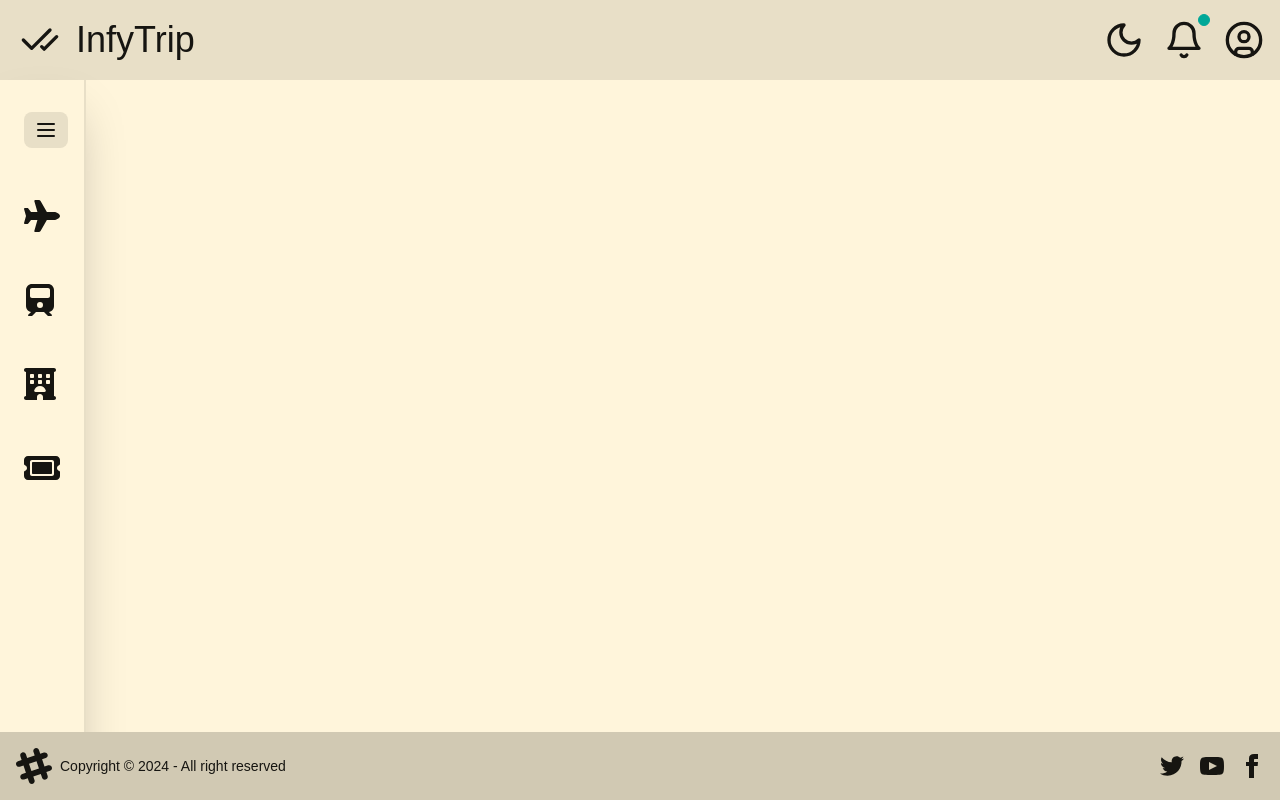
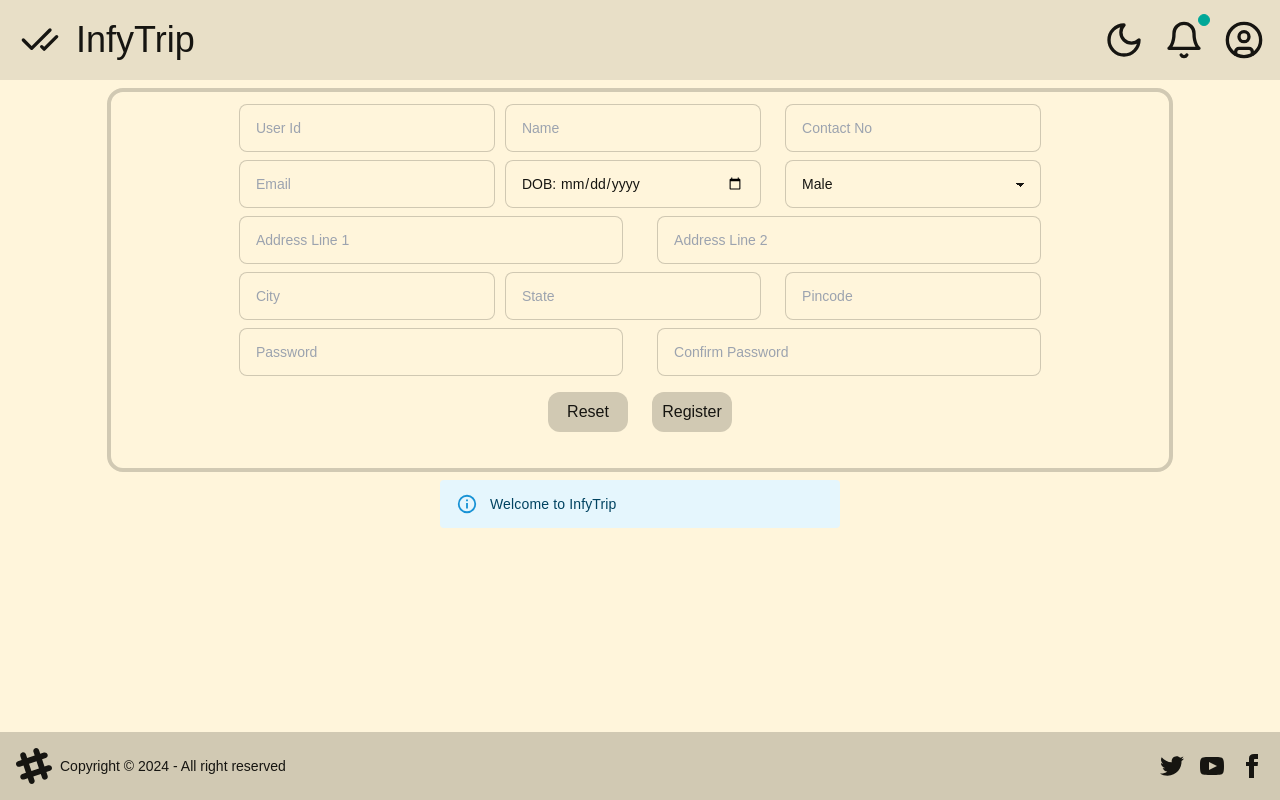
Before and after one commit to Babai8899/react-deploy, a React (Vite) app: page /react-deploy/register in a window 1280 px wide. Built offline with nearby package versions, Linux system fonts and the light colour scheme; a web font is replaced by a local one.

Commit message:
completed add user

```diff
--- a/src/App.jsx
+++ b/src/App.jsx
@@ -5,7 +5,7 @@
 import SidebarItems from "./shared/SidebarItems"
 import Home from "./module/Home"
 import LogIn from "./module/user/LogIn.jsx"
-// import AddCustomer from "./module/customer/AddCustomer"
+import Add from "./module/user/Add.jsx"
 // import Read from "./module/customer/Read"
 // import ChatBot from "./shared/ChatBot"
 // import Task from "./users/Task"
@@ -21,7 +21,9 @@
       {/* <ChatBot/> */}
       <Router>
         <Navbar />
+        {isLoggedIn === 'true' ?
         <SidebarItems/>
+        : null }
         <Routes>
           {/* <Route path="/task" element={<Task />} />
           <Route path="/list" element={<List />} />
@@ -30,7 +32,7 @@
           {isLoggedIn === 'true' ? <Route exact path='/react-deploy' element={<Home />} /> : <Route exact path='/react-deploy' element={<LogIn />} />}
           <Route exact path='/react-deploy' element={<Home />} />
           <Route exact path='/react-deploy/login' element={<LogIn />} />
-          {/* <Route exact path='/register' element={<AddCustomer />} /> */}
+          <Route exact path='/react-deploy/register' element={<Add />} />
           {/* <Route exact path='/customer/view' element={<Read />} /> */}
         </Routes>
       </Router>
--- /dev/null
+++ b/src/module/user/Add.jsx
@@ -0,0 +1,200 @@
+// eslint-disable-next-line no-unused-vars
+import React from 'react'
+import { useState } from 'react'
+import SimpleAlert from '../../shared/SimpleAltert.jsx';
+import { useNavigate } from 'react-router-dom';
+import axios, { HttpStatusCode } from 'axios';
+
+function Add() {
+    const [alert, setAlert] = useState({
+        type: 'info',
+        msg: 'Welcome to InfyTrip'
+    });
+
+    const showAlert = (type, msg) => {
+        setAlert({ type: type, msg: msg });
+        setTimeout(() => {
+            setAlert(null);
+        }, 1500);
+    }
+
+    const navigate = useNavigate();
+
+    const [user, setUser] = useState({
+        userId: "",
+        userName: "",
+        password: "",
+        confirmPassword: "",
+        email: "",
+        dob: "",
+        phone: "",
+        gender: "",
+        addressLine1: "",
+        addressLine2: "",
+        city: "",
+        state: "",
+        pincode: ""
+    })
+
+    const {
+        userId,
+        userName,
+        password,
+        confirmPassword,
+        email,
+        dob,
+        phone,
+        gender,
+        addressLine1,
+        addressLine2,
+        city,
+        state,
+        pincode
+    } = user
+
+    const onInputChange = (e) => {
+        setUser({
+            ...user, [e.target.name]: e.target.value
+        })
+    }
+
+
+    const resetInputs = () => {
+        setUser({
+            userId: "",
+            userName: "",
+            password: "",
+            confirmPassword: "",
+            email: "",
+            phone: "",
+            dob: "",
+            gender: "Gender",
+            addressLine1: "",
+            addressLine2: "",
+            city: "",
+            state: "",
+            pincode: ""
+        })
+        setAlert({ type: 'info', msg: 'Welcome to InfyTrip' });
+    }
+
+    const requestBody = {
+        userId: user.userId,
+        userName: user.userName,
+        password: user.password,
+        confirmPassword: user.confirmPassword,
+        email: user.email,
+        phone: user.phone,
+        dob: user.dob,
+        gender: user.gender.toLowerCase(),
+        address: {
+            addressLine1: user.addressLine1,
+            addressLine2: user.addressLine2,
+            city: user.city,
+            state: user.state,
+            pincode: user.pincode
+        }
+    }
+
+
+    const data = requestBody;
+
+    console.log(data);
+
+    const URL = 'https://demodummy-7nz3bh2w.b4a.run/user/';
+
+    const onSubmit = async (e) => {
+        e.preventDefault();
+        if (user.password !== user.confirmPassword) {
+            setAlert({ type: 'error', msg: 'Password does not match' });
+            error = true;
+            return;
+        }
+        axios.post(URL, data).then((response) => {
+            const { data } = response;
+            const msg = data.message;
+            showAlert('success', msg);
+            setTimeout(() => {
+                navigate('/react-deploy/login');
+                window.location.reload();
+            }, 1200);
+            window.localStorage.setItem('isLoggedIn', false);
+        }).catch((error) => {
+            const { data } = error.response;
+            const msg = data.message;
+            showAlert('error', msg);
+        })
+
+    }
+
+    return (
+        <div>
+            <div>
+                <div className="card mx-auto w-10/12 h-96 lg:h-11/12 border-base-300 border-4 py-2 my-2 overflow-y-scroll">
+                    <div className='flow-root mx-auto lg:my-1 w-5/6'>
+                        <label className="input input-bordered flex items-center w-64 mx-auto lg:ml-10 lg:float-left text-sm">
+                            <input type="text" className="grow" placeholder="User Id" name='userId' value={userId} onChange={(e) => onInputChange(e)} />
+                        </label>
+                        <label className="input input-bordered flex items-center w-64 mx-auto lg:mx-2.5 lg:float-left text-sm">
+                            <input type="email" placeholder='Name' className="grow" name='userName' value={userName} onChange={(e) => onInputChange(e)} />
+                        </label>
+                        <label className="input input-bordered flex items-center w-64 mx-auto lg:float lg:mr-10 lg:float-right text-sm">
+                            <input type="contact" placeholder='Contact No' className="grow" name='phone' value={phone} onChange={(e) => onInputChange(e)} />
+                        </label>
+                    </div>
+                    <div className='flow-root mx-auto lg:my-1 w-5/6'>
+                        <label className="input input-bordered flex items-center w-64 mx-auto lg:ml-10 lg:float-left text-sm">
+                            <input type="contact" placeholder='Email' className="grow" name='email' value={email} onChange={(e) => onInputChange(e)} />
+                        </label>
+                        <label className="input input-bordered flex items-center w-64 mx-auto lg:mx-2.5 lg:float-left text-sm">
+                            DOB:&nbsp;
+                            <input type="date" className="grow" name='dob' value={dob} onChange={(e) => onInputChange(e)} />
+                        </label>
+                        <label>
+                            <select className="select input input-bordered flex items-center mx-auto w-64 lg:mr-10 lg:float-right text-sm" name='gender' value={gender} onChange={(e) => onInputChange(e)}>
+                                <option disabled selected>Gender</option>
+                                <option>Male</option>
+                                <option>Female</option>
+                            </select>
+                        </label>
+                    </div>
+                    <div className='flow-root mx-auto lg:my-1 w-5/6'>
+                        <label className="input input-bordered flex items-center w-64 lg:w-96 mx-auto lg:ml-10 lg:float-left text-sm">
+                            <input type="text" className="grow" placeholder="Address Line 1" name='addressLine1' value={addressLine1} onChange={(e) => onInputChange(e)} />
+                        </label>
+                        <label className="input input-bordered flex items-center w-64 lg:w-96 mx-auto lg:mr-10 lg:float-right text-sm">
+                            <input type="text" className="grow" placeholder="Address Line 2" name='addressLine2' value={addressLine2} onChange={(e) => onInputChange(e)} />
+                        </label>
+                    </div>
+                    <div className='flow-root mx-auto lg:my-1 w-5/6'>
+                        <label className="input input-bordered flex items-center w-64 lg:ml-10 mx-auto lg:float-left text-sm">
+                            <input type="text" placeholder='City' className="grow" name='city' value={city} onChange={(e) => onInputChange(e)} />
+                        </label>
+                        <label className="input input-bordered flex items-center w-64 lg:mx-2.5 mx-auto lg:float-left text-sm">
+                            <input type="text" placeholder='State' className="grow" name='state' value={state} onChange={(e) => onInputChange(e)} />
+                        </label>
+                        <label className="input input-bordered flex items-center w-64 lg:mr-10 mx-auto lg:float-right text-sm">
+                            <input type="text" className="grow" placeholder="Pincode" name='pincode' value={pincode} onChange={(e) => onInputChange(e)} />
+                        </label>
+                    </div>
+                    <div className='flow-root mx-auto lg:my-1 w-5/6'>
+                        <label className="input input-bordered flex items-center lg:ml-10 w-64 mx-auto lg:w-96 lg:float-left text-sm">
+                            <input type="password" placeholder='Password' className="grow" name='password' value={password} onChange={(e) => onInputChange(e)} />
+                        </label>
+                        <label className="input input-bordered flex items-center lg:mr-10 lg:w-96 mx-auto w-64 lg:float-right text-sm">
+                            <input type="password" placeholder='Confirm Password' className="grow" name='confirmPassword' value={confirmPassword} onChange={(e) => onInputChange(e)} />
+                        </label>
+                    </div>
+                    <div className='mx-auto'>
+                        <button className='bg-base-300 h-10 rounded-xl w-20 py-1 px-2 hover:bg-base-200 hover:w-24 hover:transition-all my-3 mx-3' onClick={(e) => resetInputs(e)}>Reset</button>
+                        <button className='bg-base-300 h-10 rounded-xl w-20 py-1 px-2 hover:bg-base-200 hover:w-24 hover:transition-all my-3 mx-3' onClick={(e) => onSubmit(e)}>Register</button>
+                    </div>
+
+                </div>
+                <SimpleAlert alert={alert} className="text-xl" />
+            </div>
+        </div>
+    )
+}
+
+export default Add
--- a/src/module/user/LogIn.jsx
+++ b/src/module/user/LogIn.jsx
@@ -60,7 +60,7 @@
     }
     return (
         <div>
-            <div className="card ml-24 lg:mx-auto w-72 lg:w-96 h-11/12 border-base-300 border-4 py-8 mt-40 mb-10 lg:my-7">
+            <div className="card mx-auto w-80 h-11/12 border-base-300 border-4 py-8 mt-10 mb-5 lg:my-7">
                 <label className="input input-bordered flex items-center gap-2 w-64 mx-auto my-5">
                     <svg
                         xmlns="http://www.w3.org/2000/svg"
@@ -87,7 +87,7 @@
                 </label>
                 <div className='mx-auto'>
                     <button className='bg-base-300 h-10 rounded-xl w-20 py-1 px-2 hover:bg-base-200 hover:w-24 hover:transition-all my-5 mx-3' onClick={(e) => onSubmit(e)}>Log in</button>
-                    <button className='bg-base-300 h-10 rounded-xl w-20 py-1 px-2 hover:bg-base-200 hover:w-24 hover:transition-all my-5 mx-3'><a href='/register'>Register</a></button>
+                    <button className='bg-base-300 h-10 rounded-xl w-20 py-1 px-2 hover:bg-base-200 hover:w-24 hover:transition-all my-5 mx-3'><a href='/react-deploy/register'>Register</a></button>
                 </div>
             </div>
             <SimpleAlert alert={alert} className="text-xl" />
--- a/src/shared/SimpleAlert.css
+++ b/src/shared/SimpleAlert.css
@@ -11,10 +11,9 @@
 }
 
 @media only screen and (max-width: 600px) {
-    .MuiAlert-root {
-        margin: 0 auto;
-        margin-left: 100px;
-        max-width: 280px;
-        border-radius: 100px;
-      }
+  .MuiAlert-root {
+    margin: 0 auto;
+    max-width: 360px;
+    border-radius: 100px;
   }
+}
```
